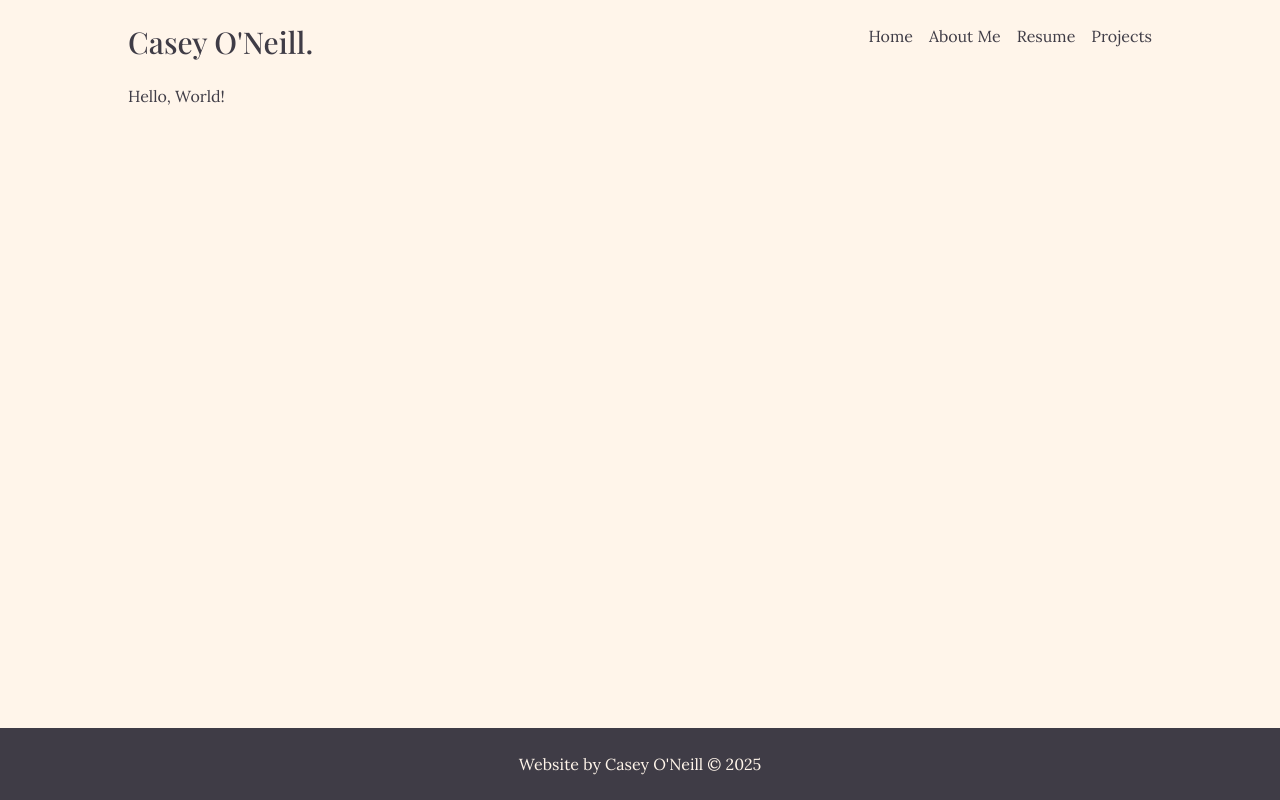
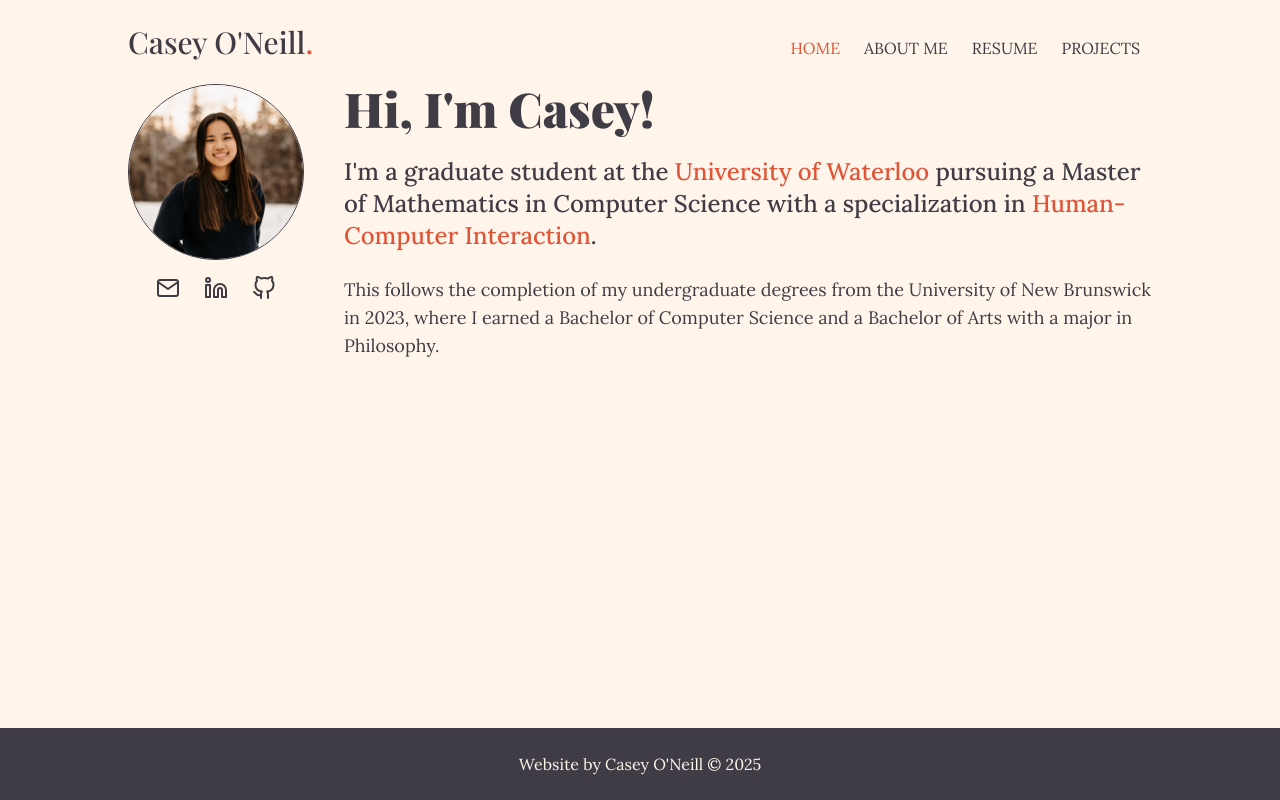
Before and after one commit to casey-oneill/casey-oneill.github.io, a Next.js app: page / in a window 1280 px wide. Built offline with nearby package versions, Linux system fonts and the light colour scheme; a web font is replaced by a local one.

Commit message:
Basic home page and routing

```diff
--- a/next.config.mjs
+++ b/next.config.mjs
@@ -1,6 +1,9 @@
 /** @type {import('next').NextConfig} */
 const nextConfig = {
   output: 'export',
+  images: {
+    unoptimized: true,
+  },
 };
 
 export default nextConfig;
--- /dev/null
+++ b/src/app/about/page.js
@@ -0,0 +1,5 @@
+export default function About() {
+  return (
+    <p>Hello, About!</p>
+  );
+}
--- a/src/app/page.js
+++ b/src/app/page.js
@@ -1,7 +1,34 @@
+import Image from "next/image";
+import { GitHub, Linkedin, Mail } from "react-feather";
+
 export default function Home() {
   return (
-    <div>
-      <h1>Hello, World!</h1>
+    <div className="flex gap-10">
+      <div className="flex flex-col content-center">
+        <Image
+          src="/profile.png"
+          alt="Picture of the author"
+          className="rounded-full border border-dark"
+          width={400}
+          height={400}
+        />
+        <div className="flex justify-center py-4 gap-6">
+          <a href="mailto:casey.oneill@uwaterloo.ca"><Mail /></a>
+          <a href="https://www.linkedin.com/in/caseyoneill" target="_blank" rel="noopener noreferrer"><Linkedin /></a>
+          <a href="https://github.com/casey-oneill" target="_blank" rel="noopener noreferrer"><GitHub /></a>
+        </div>
+      </div>
+      <div className="flex flex-col gap-6">
+        <h1 className="font-display font-black text-5xl">
+          Hi, I'm Casey!
+        </h1>
+        <h2 className="font-medium text-2xl">
+          I'm a graduate student at the <span className="text-accent">University of Waterloo</span> pursuing a Master of Mathematics in Computer Science with a specialization in <span className="text-accent">Human-Computer Interaction</span>.
+        </h2>
+        <p className="text-lg">
+          This follows the completion of my undergraduate degrees from the University of New Brunswick in 2023, where I earned a Bachelor of Computer Science and a Bachelor of Arts with a major in Philosophy.
+        </p>
+      </div>
     </div>
   );
 }
--- /dev/null
+++ b/src/app/projects/page.js
@@ -0,0 +1,5 @@
+export default function About() {
+  return (
+    <p>Hello, Projects!</p>
+  );
+}
--- /dev/null
+++ b/src/app/resume/page.js
@@ -0,0 +1,5 @@
+export default function About() {
+  return (
+    <p>Hello, Resume!</p>
+  );
+}
--- a/src/components/Header.js
+++ b/src/components/Header.js
@@ -1,15 +1,29 @@
+"use client"
+
+import Link from "next/link";
+import { usePathname } from "next/navigation";
+
 export default function Header() {
+  const pathname = usePathname();
+  const items = [
+    { name: 'HOME', path: '/' },
+    { name: 'ABOUT ME', path: '/about' },
+    { name: 'RESUME', path: '/resume' },
+    { name: 'PROJECTS', path: '/projects' },
+  ];
+
   return (
     <div className="bg-light py-6 px-32">
       <header className="flex justify-between">
         <a href="/" className="font-display font-medium text-3xl">
-          Casey O'Neill.
+          Casey O'Neill<span className="text-accent">.</span>
         </a>
-        <div className="flex gap-4">
-          <a href="/">Home</a>
-          <a href="#">About Me</a>
-          <a href="#">Resume</a>
-          <a href="#">Projects</a>
+        <div className="flex">
+          {items.map((item) => (
+            <Link key={item.path} href={item.path} className={`${pathname === item.path ? 'text-accent' : ''} hover:text-accent h-fit mt-auto px-3`}>
+              {item.name}
+            </Link>
+          ))}
         </div>
       </header>
     </div>
```
Also changed, not shown: package.json (+5 -4 lines), public/profile.png (added), 1 other file (tests, documents, lock files or other folders).
